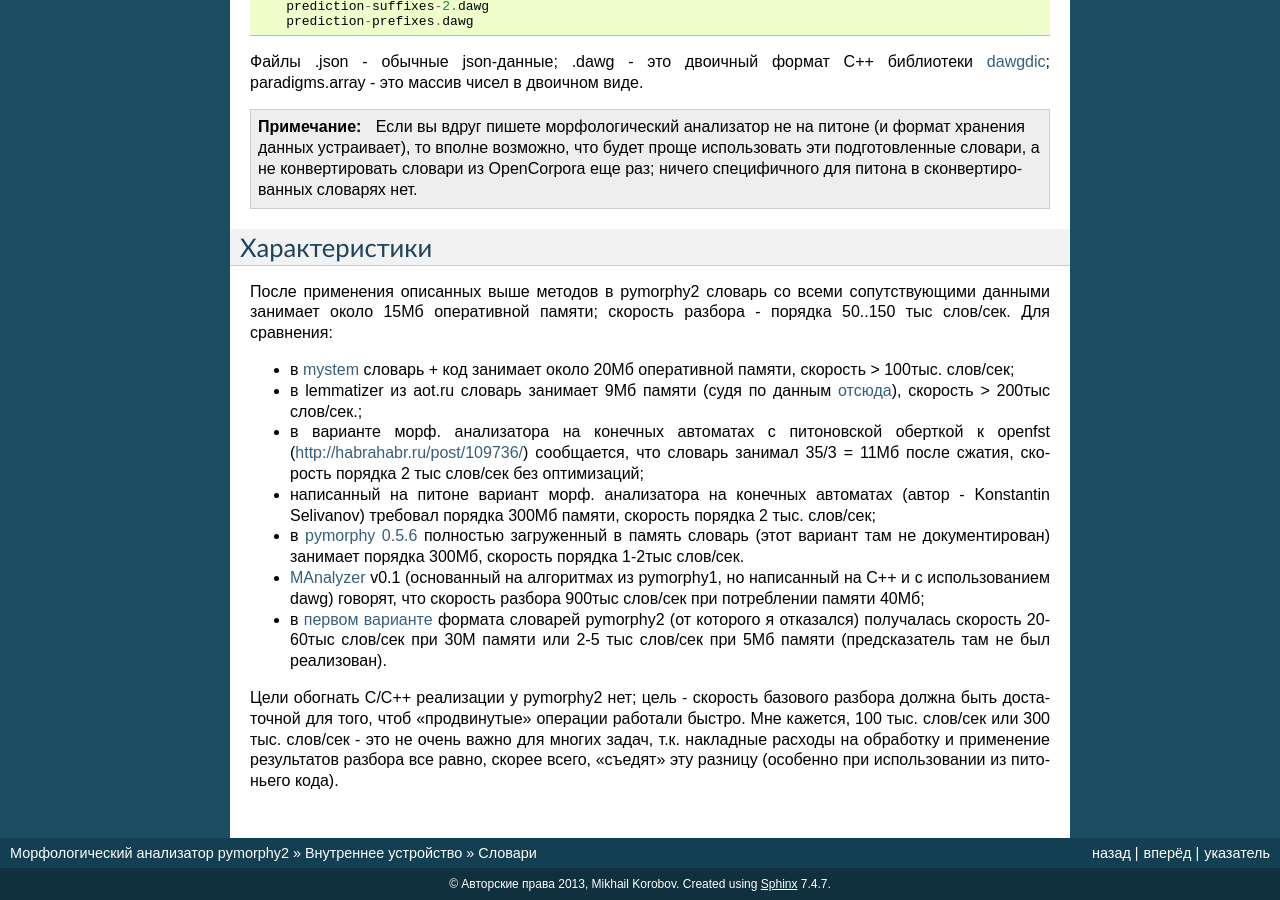
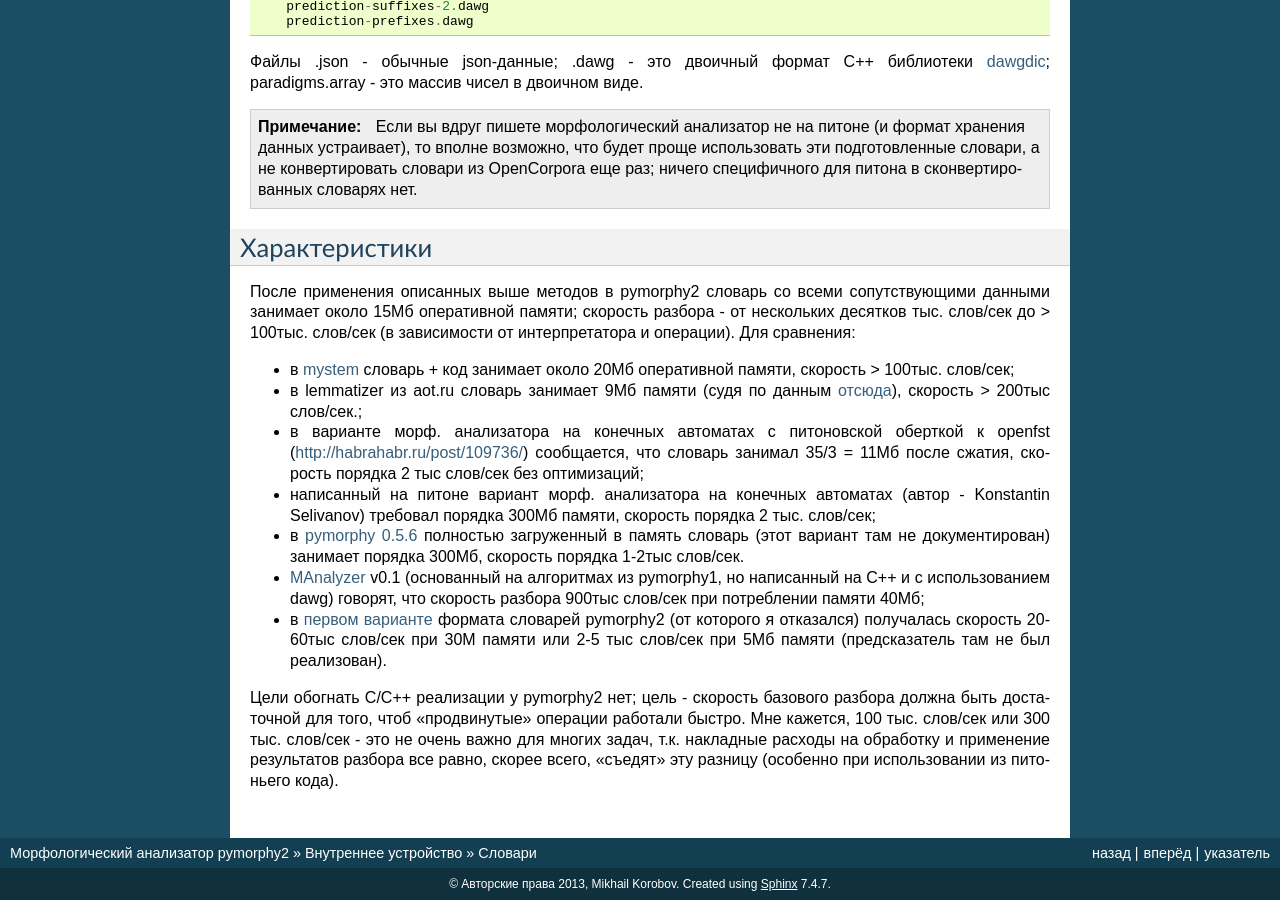
Before and after one commit to pymorphy2/pymorphy2, a Sphinx documentation site: the page built from docs/internals/dict.rst, in a window 1280 px wide and 900 px high, scrolled down 6811 px. Built offline with Sphinx 7.4.7, drawn with Linux system fonts in a browser that asks for light colours.

Commit message:
more vague performance information in docs (performance changes as code evolves; performance depends on many factors)

```diff
--- a/docs/internals/dict.rst
+++ b/docs/internals/dict.rst
@@ -470,7 +470,8 @@ DAWG достаточно эффективная. Хранение слов в D
 
 После применения описанных выше методов в pymorphy2 словарь
 со всеми сопутствующими данными занимает около 15Мб оперативной памяти;
-скорость разбора - порядка 50..150 тыс слов/сек. Для сравнения:
+скорость разбора - от нескольких десятков тыс. слов/сек до > 100тыс.
+слов/сек (в зависимости от интерпретатора и операции). Для сравнения:
 
 * в mystem_ словарь + код занимает около 20Мб оперативной памяти,
   скорость > 100тыс. слов/сек;
```
